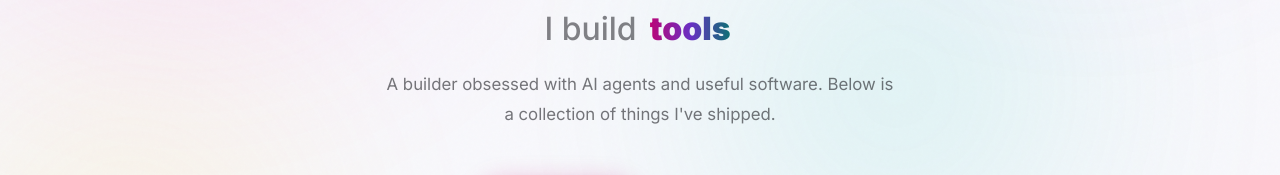
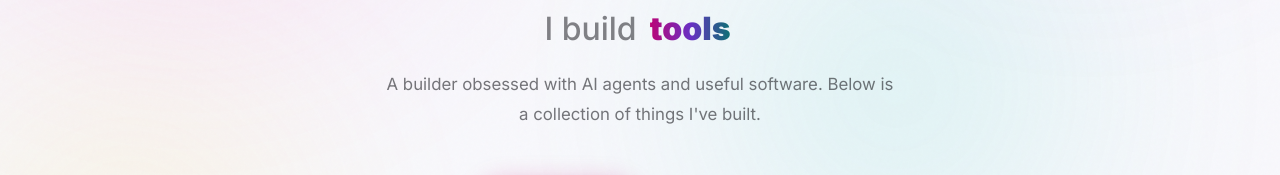
Before and after one commit to stolenwise/portfolio, a React (Vite) app: page / in a window 1280 px wide. Shown: the part 392-567 px from the top of the page. Built offline with nearby package versions, Linux system fonts and the light colour scheme.

Commit message:
Update text

```diff
--- a/src/App.jsx
+++ b/src/App.jsx
@@ -263,7 +263,7 @@ function Hero() {
         marginBottom: '3rem',
       }}>
         A builder obsessed with AI agents and useful software.
-        Below is a collection of things I've shipped.
+        Below is a collection of things I've built.
       </p>
 
       <div style={{ display: 'flex', gap: '1rem', flexWrap: 'wrap', justifyContent: 'center' }}>
```
